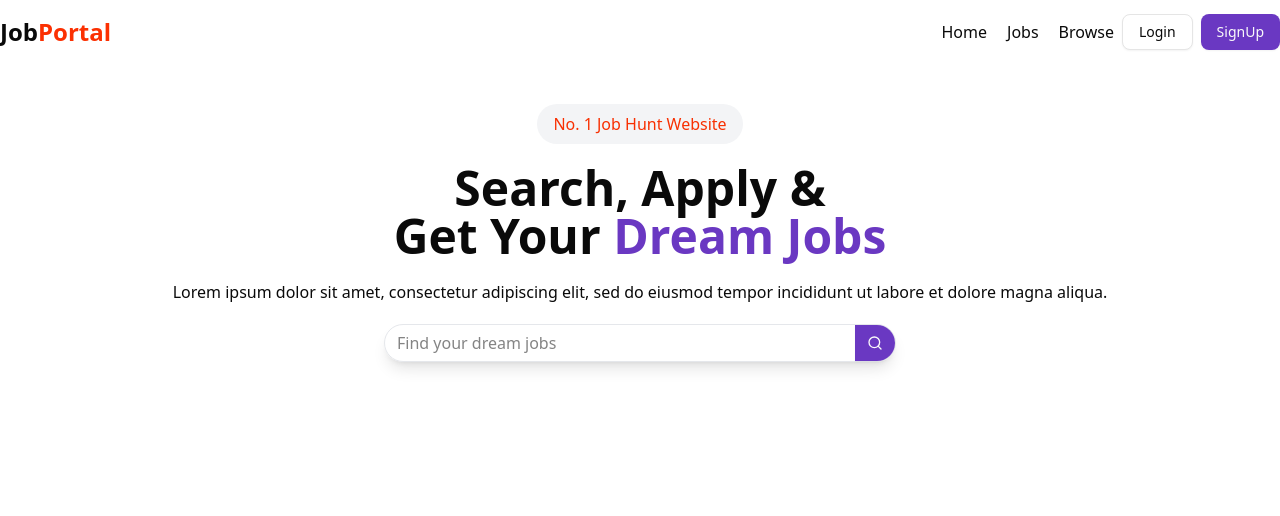
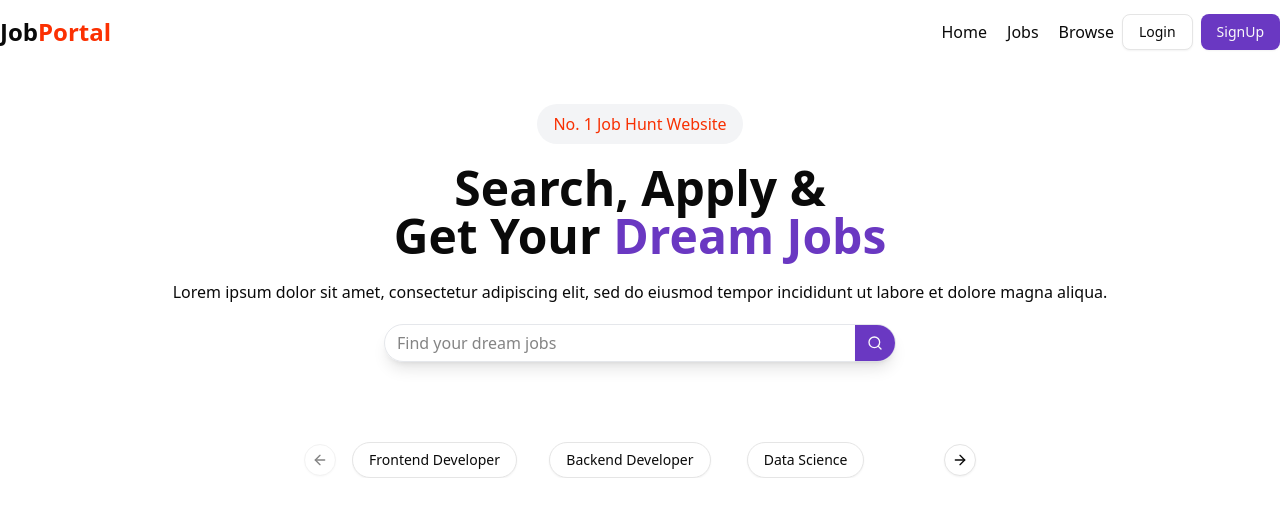
Before and after one commit to RajveerSingh711/JobPortalApp, a React (Vite) app in the folder frontend/: page / in a window 1280 px wide. Shown: the top 516 px of the page. Built offline with nearby package versions, Linux system fonts and the light colour scheme; the HTML template or start-up script is replaced by a standard one.

Commit message:
category carousel made

```diff
--- a/frontend/package.json
+++ b/frontend/package.json
@@ -20,6 +20,7 @@
     "axios": "^1.11.0",
     "class-variance-authority": "^0.7.1",
     "clsx": "^2.1.1",
+    "embla-carousel-react": "^8.6.0",
     "lucide-react": "^0.534.0",
     "next-themes": "^0.4.6",
     "react": "^19.1.0",
--- /dev/null
+++ b/frontend/src/components/CategoryCarousel.jsx
@@ -0,0 +1,38 @@
+import { Button } from "./ui/button";
+import {
+  Carousel,
+  CarouselContent,
+  CarouselItem,
+  CarouselNext,
+  CarouselPrevious,
+} from "./ui/carousel";
+
+const category = [
+  "Frontend Developer",
+  "Backend Developer",
+  "Data Science",
+  "Graphic Designer",
+  "FullStack Developer",
+];
+
+const CategoryCarousel = () => {
+  return (
+    <div>
+      <Carousel className="w-full max-w-xl mx-auto my-20">
+        <CarouselContent>
+          {category.map((cat, index) => (
+            <CarouselItem className="md:basis-1/2 lg:basis-1/3">
+              <Button className="rounded-full" variant="outline">
+                {cat}
+              </Button>
+            </CarouselItem>
+          ))}
+        </CarouselContent>
+        <CarouselPrevious />
+        <CarouselNext />
+      </Carousel>
+    </div>
+  );
+};
+
+export default CategoryCarousel;
--- a/frontend/src/components/Home.jsx
+++ b/frontend/src/components/Home.jsx
@@ -1,14 +1,15 @@
 import Navbar from './shared/Navbar'
 import HeroSection from './HeroSection'
+import CategoryCarousel from './CategoryCarousel'
 
 const Home = () => {
   return (
     <div>
         <Navbar/>
         <HeroSection/>
-        {/* <CategoryCarousel/>
-        <LatestJobs/>
-        <Footer/> */}
+        <CategoryCarousel/>
+        {/* <LatestJobs/> */}
+        {/* <Footer/> */}
     </div>
   )
 }
--- /dev/null
+++ b/frontend/src/components/ui/carousel.jsx
@@ -0,0 +1,194 @@
+import * as React from "react"
+import useEmblaCarousel from "embla-carousel-react";
+import { ArrowLeft, ArrowRight } from "lucide-react"
+
+import { cn } from "@/lib/utils"
+import { Button } from "@/components/ui/button"
+
+const CarouselContext = React.createContext(null)
+
+function useCarousel() {
+  const context = React.useContext(CarouselContext)
+
+  if (!context) {
+    throw new Error("useCarousel must be used within a <Carousel />")
+  }
+
+  return context
+}
+
+function Carousel({
+  orientation = "horizontal",
+  opts,
+  setApi,
+  plugins,
+  className,
+  children,
+  ...props
+}) {
+  const [carouselRef, api] = useEmblaCarousel({
+    ...opts,
+    axis: orientation === "horizontal" ? "x" : "y",
+  }, plugins)
+  const [canScrollPrev, setCanScrollPrev] = React.useState(false)
+  const [canScrollNext, setCanScrollNext] = React.useState(false)
+
+  const onSelect = React.useCallback((api) => {
+    if (!api) return
+    setCanScrollPrev(api.canScrollPrev())
+    setCanScrollNext(api.canScrollNext())
+  }, [])
+
+  const scrollPrev = React.useCallback(() => {
+    api?.scrollPrev()
+  }, [api])
+
+  const scrollNext = React.useCallback(() => {
+    api?.scrollNext()
+  }, [api])
+
+  const handleKeyDown = React.useCallback((event) => {
+    if (event.key === "ArrowLeft") {
+      event.preventDefault()
+      scrollPrev()
+    } else if (event.key === "ArrowRight") {
+      event.preventDefault()
+      scrollNext()
+    }
+  }, [scrollPrev, scrollNext])
+
+  React.useEffect(() => {
+    if (!api || !setApi) return
+    setApi(api)
+  }, [api, setApi])
+
+  React.useEffect(() => {
+    if (!api) return
+    onSelect(api)
+    api.on("reInit", onSelect)
+    api.on("select", onSelect)
+
+    return () => {
+      api?.off("select", onSelect)
+    };
+  }, [api, onSelect])
+
+  return (
+    <CarouselContext.Provider
+      value={{
+        carouselRef,
+        api: api,
+        opts,
+        orientation:
+          orientation || (opts?.axis === "y" ? "vertical" : "horizontal"),
+        scrollPrev,
+        scrollNext,
+        canScrollPrev,
+        canScrollNext,
+      }}>
+      <div
+        onKeyDownCapture={handleKeyDown}
+        className={cn("relative", className)}
+        role="region"
+        aria-roledescription="carousel"
+        data-slot="carousel"
+        {...props}>
+        {children}
+      </div>
+    </CarouselContext.Provider>
+  );
+}
+
+function CarouselContent({
+  className,
+  ...props
+}) {
+  const { carouselRef, orientation } = useCarousel()
+
+  return (
+    <div
+      ref={carouselRef}
+      className="overflow-hidden"
+      data-slot="carousel-content">
+      <div
+        className={cn(
+          "flex",
+          orientation === "horizontal" ? "-ml-4" : "-mt-4 flex-col",
+          className
+        )}
+        {...props} />
+    </div>
+  );
+}
+
+function CarouselItem({
+  className,
+  ...props
+}) {
+  const { orientation } = useCarousel()
+
+  return (
+    <div
+      role="group"
+      aria-roledescription="slide"
+      data-slot="carousel-item"
+      className={cn(
+        "min-w-0 shrink-0 grow-0 basis-full",
+        orientation === "horizontal" ? "pl-4" : "pt-4",
+        className
+      )}
+      {...props} />
+  );
+}
+
+function CarouselPrevious({
+  className,
+  variant = "outline",
+  size = "icon",
+  ...props
+}) {
+  const { orientation, scrollPrev, canScrollPrev } = useCarousel()
+
+  return (
+    <Button
+      data-slot="carousel-previous"
+      variant={variant}
+      size={size}
+      className={cn("absolute size-8 rounded-full", orientation === "horizontal"
+        ? "top-1/2 -left-12 -translate-y-1/2"
+        : "-top-12 left-1/2 -translate-x-1/2 rotate-90", className)}
+      disabled={!canScrollPrev}
+      onClick={scrollPrev}
+      {...props}>
+      <ArrowLeft />
+      <span className="sr-only">Previous slide</span>
+    </Button>
+  );
+}
+
+function CarouselNext({
+  className,
+  variant = "outline",
+  size = "icon",
+  ...props
+}) {
+  const { orientation, scrollNext, canScrollNext } = useCarousel()
+
+  return (
+    <Button
+      data-slot="carousel-next"
+      variant={variant}
+      size={size}
+      className={cn("absolute size-8 rounded-full", orientation === "horizontal"
+        ? "top-1/2 -right-12 -translate-y-1/2"
+        : "-bottom-12 left-1/2 -translate-x-1/2 rotate-90", className)}
+      disabled={!canScrollNext}
+      onClick={scrollNext}
+      {...props}>
+      <ArrowRight />
+      <span className="sr-only">Next slide</span>
+    </Button>
+  );
+}
+
+export { Carousel, CarouselContent, CarouselItem, CarouselPrevious, CarouselNext };
```
Also changed, not shown: 1 other file (tests, documents, lock files or other folders).
